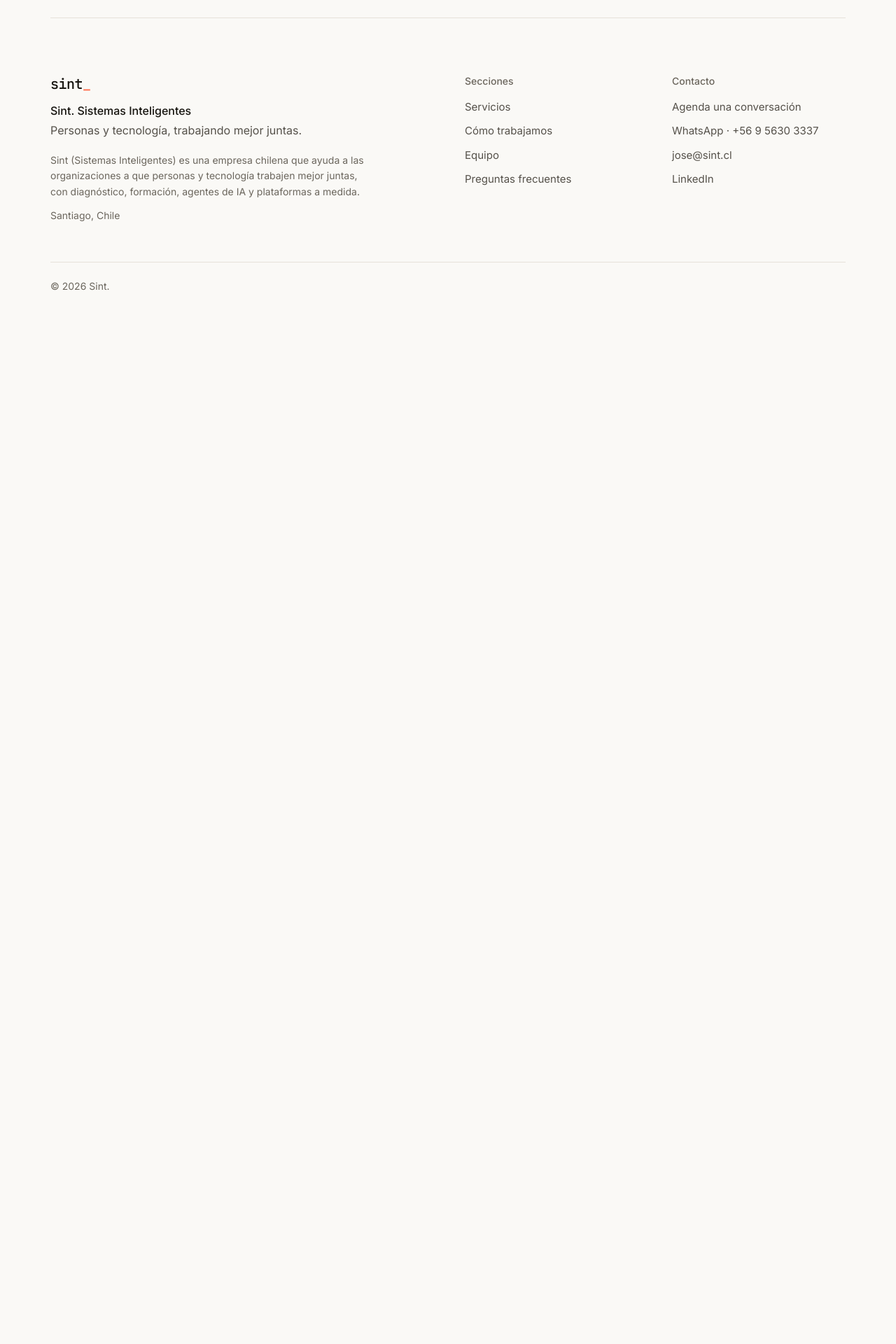
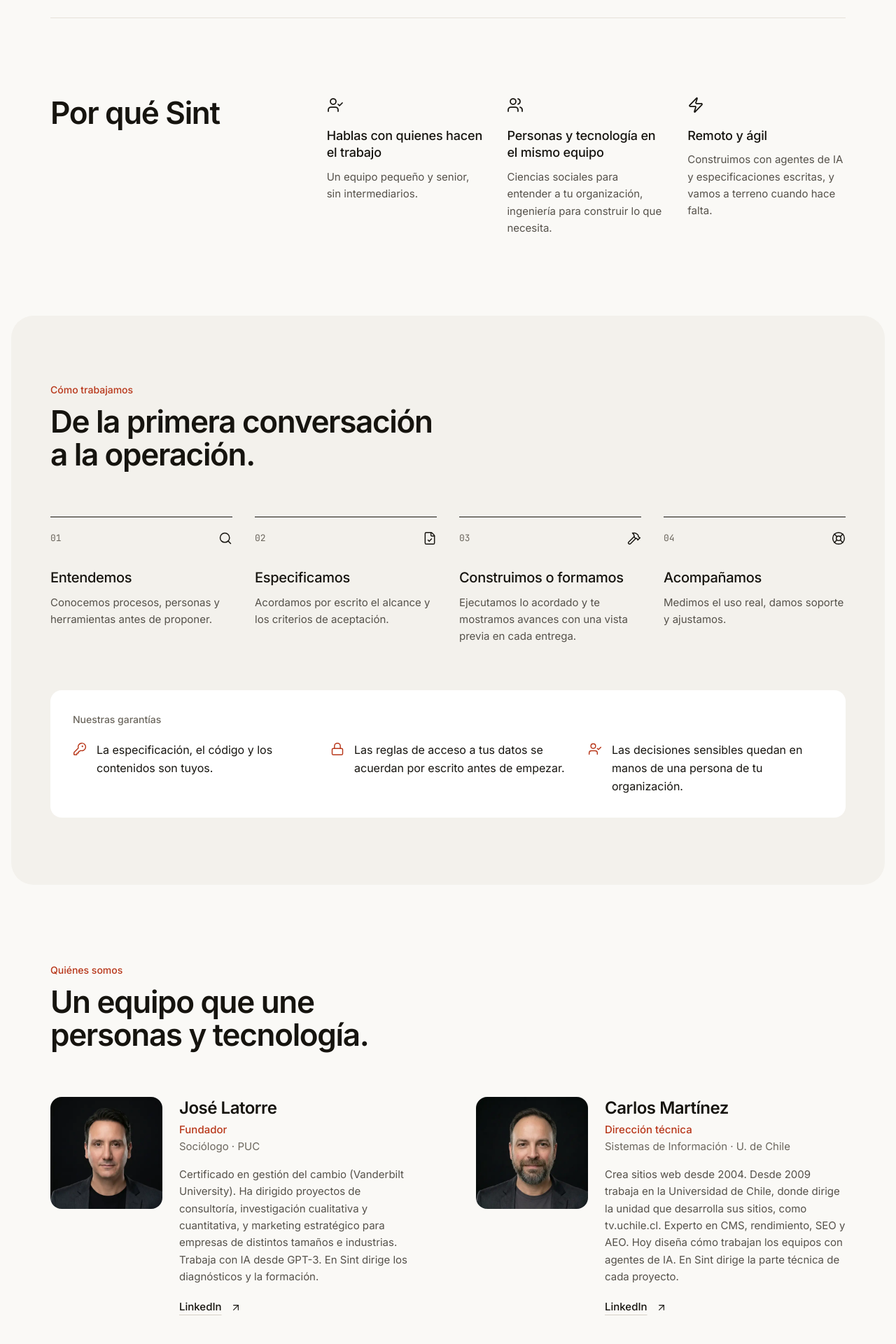
Before and after one commit to JoseSebaLM/SINT, a Next.js app: page / in a window 1280 px wide. Shown: the part 5080-7000 px from the top of the page at 70% size. Before the commit the page ends 5539 px from the top, so only its background shows below. Built offline with nearby package versions, Linux system fonts and the light colour scheme.

Commit message:
feat(home): por qué Sint, cómo trabajamos y equipo
Co-Authored-By: Claude Opus 5.5 <noreply@anthropic.com>

```diff
--- a/app/page.tsx
+++ b/app/page.tsx
@@ -4,6 +4,9 @@ import Footer from "./sections/Footer";
 import Hero from "./sections/Hero";
 import Evidencia from "./sections/Evidencia";
 import Servicios from "./sections/Servicios";
+import PorQue from "./sections/PorQue";
+import Metodo from "./sections/Metodo";
+import Equipo from "./sections/Equipo";
 import { jsonLd } from "./content/schema";
 
 // La página principal declara su URL canónica.
@@ -25,6 +28,9 @@ export default function Home() {
         <Hero />
         <Evidencia />
         <Servicios />
+        <PorQue />
+        <Metodo />
+        <Equipo />
       </main>
       <Footer />
       <script type="application/ld+json" dangerouslySetInnerHTML={{ __html: JSON.stringify(jsonLd) }} />
--- /dev/null
+++ b/app/sections/Equipo.tsx
@@ -0,0 +1,41 @@
+import Image from "next/image";
+import { ArrowUpRight } from "lucide-react";
+import { equipo } from "../content/home";
+
+export default function Equipo() {
+  return (
+    <section id="equipo" className="container-page py-20 md:py-28">
+      <header className="max-w-3xl">
+        <p className="eyebrow">{equipo.eyebrow}</p>
+        <h2 className="h-section mt-3">{equipo.title}</h2>
+      </header>
+
+      <ul className="mt-12 grid gap-12 md:mt-16 md:grid-cols-2 md:gap-12 lg:gap-20">
+        {equipo.members.map((m) => (
+          <li key={m.name} className="flex flex-col gap-6 sm:flex-row md:flex-col lg:flex-row">
+            <Image
+              src={m.photo}
+              alt={`Fotografía de ${m.name}`}
+              width={160}
+              height={160}
+              loading="lazy"
+              className="h-28 w-28 shrink-0 rounded-2xl object-cover lg:h-40 lg:w-40"
+            />
+            <div>
+              <h3 className="text-2xl font-semibold tracking-[-0.02em]">{m.name}</h3>
+              <p className="mt-1 text-[0.9375rem] font-medium text-accent-ink">{m.role}</p>
+              <p className="mt-0.5 text-[0.9375rem] text-ink-3">{m.education}</p>
+              <p className="mt-4 text-[0.9375rem] leading-relaxed text-ink-2">{m.bio}</p>
+              {m.linkedin && (
+                <a href={m.linkedin} target="_blank" rel="noopener noreferrer" className="link-arrow mt-5">
+                  LinkedIn<span className="sr-only"> de {m.name}</span>{" "}
+                  <ArrowUpRight className="h-4 w-4" strokeWidth={1.75} aria-hidden="true" />
+                </a>
+              )}
+            </div>
+          </li>
+        ))}
+      </ul>
+    </section>
+  );
+}
--- /dev/null
+++ b/app/sections/Metodo.tsx
@@ -0,0 +1,41 @@
+import { metodo } from "../content/home";
+
+export default function Metodo() {
+  return (
+    <section id="como-trabajamos" className="px-2 sm:px-4">
+      <div className="mx-auto max-w-[90rem] rounded-[1.75rem] bg-paper-2 sm:rounded-[2rem]">
+        <div className="container-page py-16 md:py-24">
+          <header className="max-w-3xl">
+            <p className="eyebrow">{metodo.eyebrow}</p>
+            <h2 className="h-section mt-3">{metodo.title}</h2>
+          </header>
+
+          <ol className="mt-12 grid gap-x-8 gap-y-10 sm:grid-cols-2 md:mt-16 lg:grid-cols-4">
+            {metodo.steps.map(({ icon: Icon, title, text }, i) => (
+              <li key={title} className="border-t border-ink pt-5">
+                <div className="flex items-center justify-between">
+                  <span className="index">{String(i + 1).padStart(2, "0")}</span>
+                  <Icon className="h-5 w-5" strokeWidth={1.75} aria-hidden="true" />
+                </div>
+                <h3 className="mt-8 text-xl font-medium tracking-[-0.015em]">{title}</h3>
+                <p className="mt-2.5 text-[0.9375rem] leading-relaxed text-ink-2">{text}</p>
+              </li>
+            ))}
+          </ol>
+
+          <div className="mt-12 rounded-2xl bg-surface p-6 md:mt-16 md:p-8">
+            <h3 className="text-sm font-medium text-ink-3">{metodo.guaranteesTitle}</h3>
+            <ul className="mt-5 grid gap-6 md:grid-cols-3 md:gap-8">
+              {metodo.guarantees.map(({ icon: Icon, text }) => (
+                <li key={text} className="flex gap-3.5">
+                  <Icon className="mt-0.5 h-5 w-5 shrink-0 text-accent-ink" strokeWidth={1.75} aria-hidden="true" />
+                  <p className="leading-relaxed">{text}</p>
+                </li>
+              ))}
+            </ul>
+          </div>
+        </div>
+      </div>
+    </section>
+  );
+}
--- /dev/null
+++ b/app/sections/PorQue.tsx
@@ -0,0 +1,22 @@
+import { porQue } from "../content/home";
+
+export default function PorQue() {
+  return (
+    <section aria-labelledby="por-que-titulo" className="container-page py-20 md:py-28">
+      <div className="grid gap-10 lg:grid-cols-12 lg:gap-12">
+        <h2 id="por-que-titulo" className="h-section lg:col-span-4">
+          {porQue.title}
+        </h2>
+        <ul className="grid gap-10 sm:grid-cols-3 sm:gap-8 lg:col-span-8">
+          {porQue.items.map(({ icon: Icon, title, text }) => (
+            <li key={title}>
+              <Icon className="h-6 w-6" strokeWidth={1.75} aria-hidden="true" />
+              <h3 className="mt-5 text-lg font-medium leading-snug tracking-[-0.01em]">{title}</h3>
+              <p className="mt-2.5 text-[0.9375rem] leading-relaxed text-ink-2">{text}</p>
+            </li>
+          ))}
+        </ul>
+      </div>
+    </section>
+  );
+}
```
